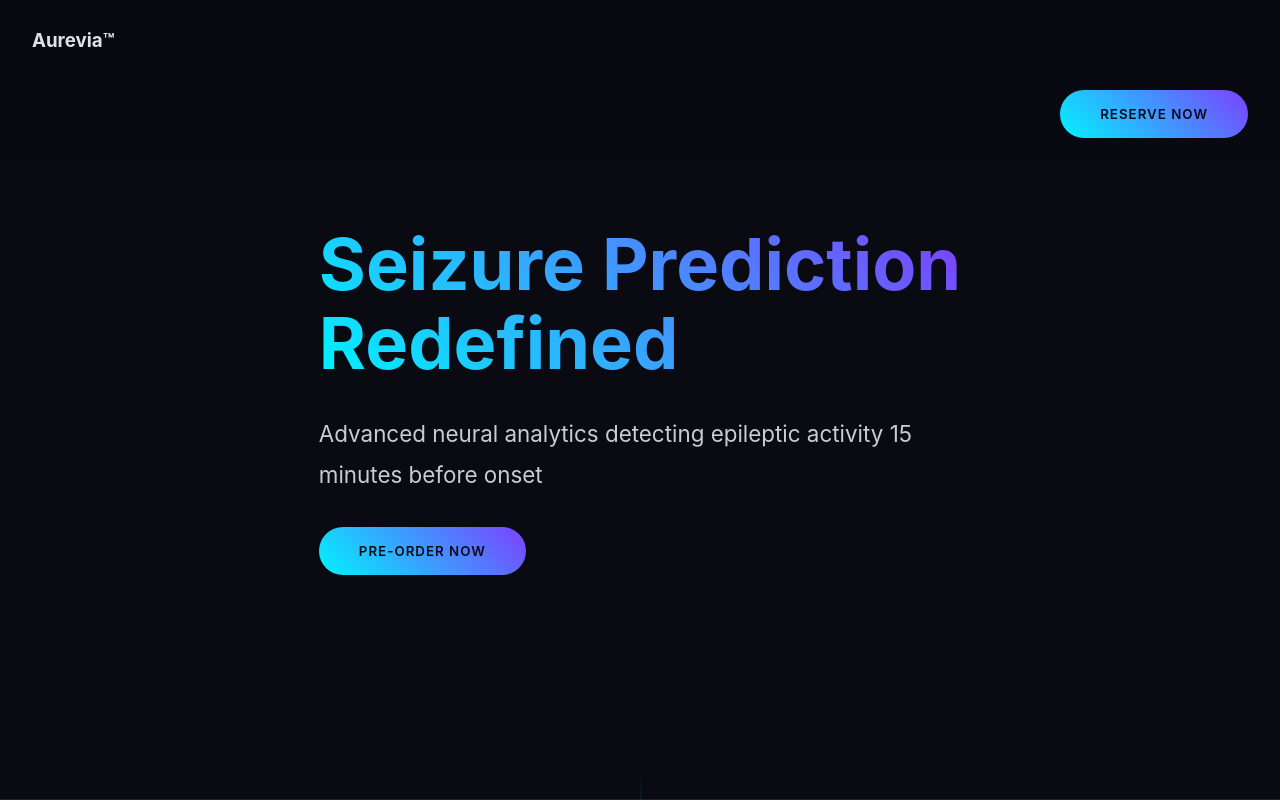
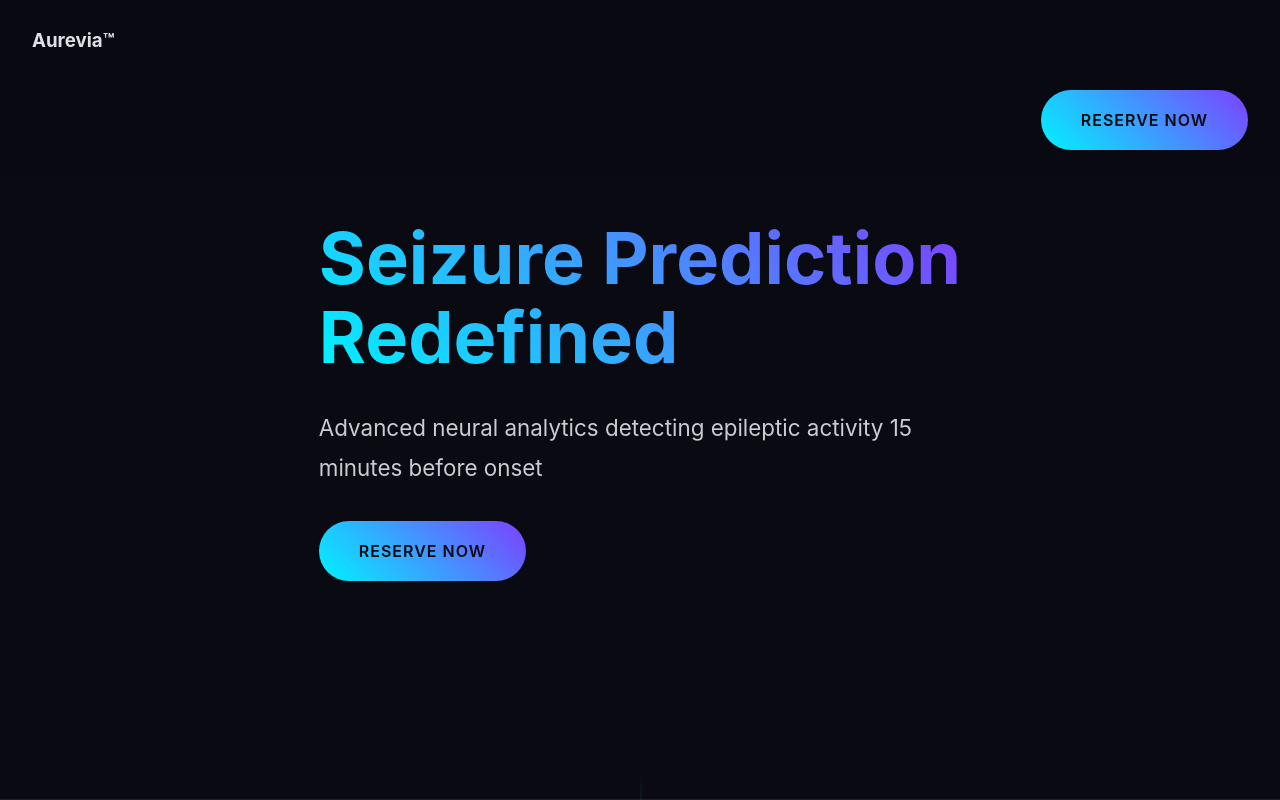
Before and after one commit to Humancyyborg/Neuracore, a plain HTML site: page index.html in a window 1280 px wide. Shown: the top 800 px of the page. Drawn offline with Linux system fonts and the light colour scheme.

Commit message:
link changes in the file

```diff
--- a/index.html
+++ b/index.html
@@ -1,4 +1,3 @@
-
 <!DOCTYPE html>
 <html lang="en">
 <head>
@@ -144,6 +143,7 @@
             border: none;
             cursor: pointer;
             transition: transform 0.3s ease;
+            text-decoration: none;
         }
 
         .cta-button:hover {
@@ -273,7 +273,7 @@
     <nav>
         <div class="container">
             <h3>Aurevia™</h3>
-            <button class="cta-button" style="float: right;">Reserve Now</button>
+            <a href="https://buy.stripe.com/28o7uoewe43T0BacMM" target="_blank" rel="noopener noreferrer" class="cta-button" style="float: right;">Reserve Now</a>
         </div>
     </nav>
 
@@ -287,7 +287,7 @@
             <p style="font-size: 1.4rem; max-width: 600px; opacity: 0.9">
                 Advanced neural analytics detecting epileptic activity 15 minutes before onset
             </p>
-            <button class="cta-button">Pre-order Now</button>
+            <a href="https://buy.stripe.com/28o7uoewe43T0BacMM" target="_blank" rel="noopener noreferrer" class="cta-button">Reserve Now</a>
         </div>
     </section>
 
@@ -327,7 +327,7 @@
                         <li>▶ 72-hour continuous monitoring</li>
                         <li>▶ Military-grade encryption</li>
                     </ul>
-                    <button class="cta-button" style="margin-top: 3rem;">Reserve Yours</button>
+                    <a href="https://buy.stripe.com/28o7uoewe43T0BacMM" target="_blank" rel="noopener noreferrer" class="cta-button" style="margin-top: 3rem;">Reserve Yours</a>
                 </div>
             </div>
         </div>
```
